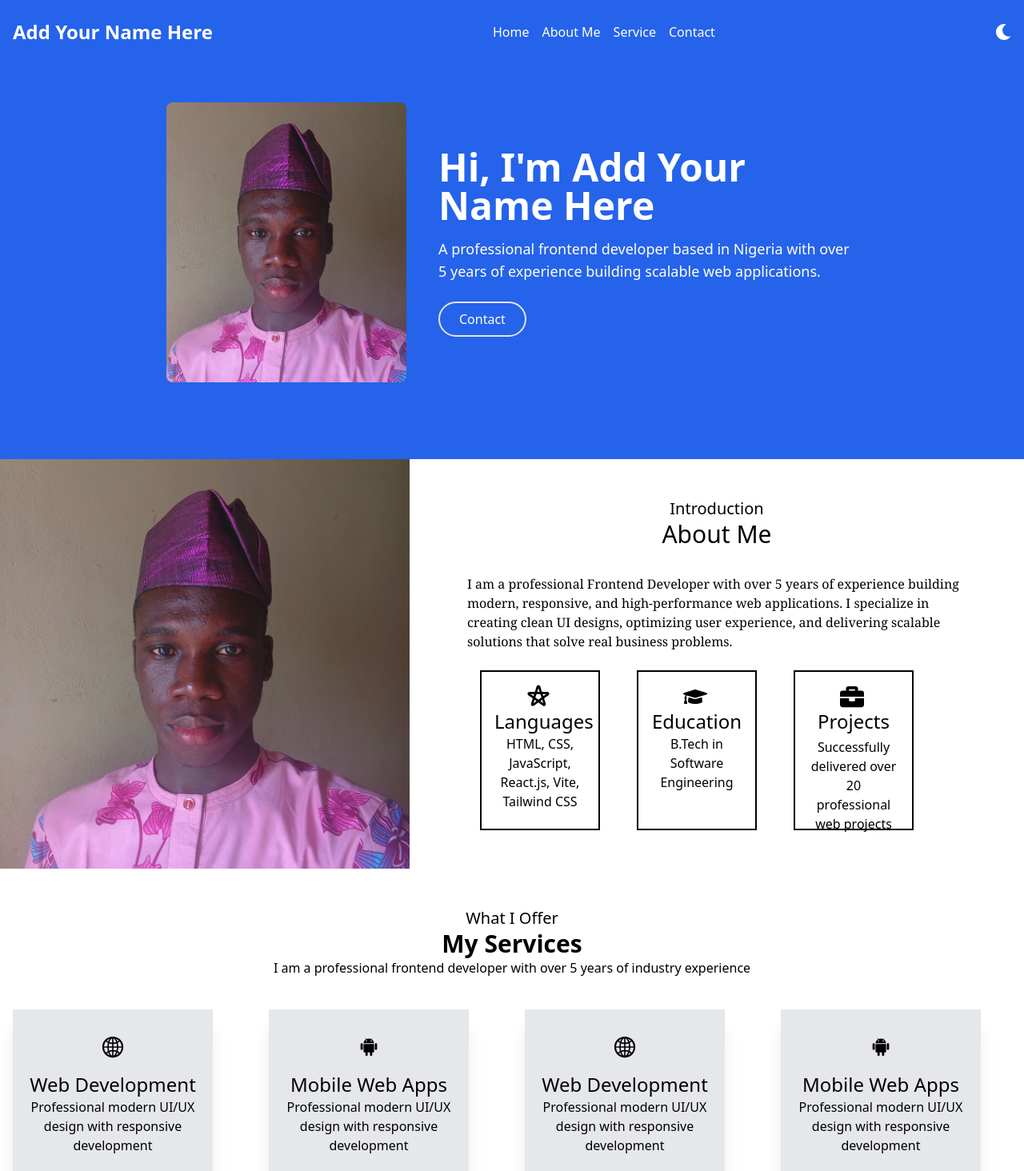
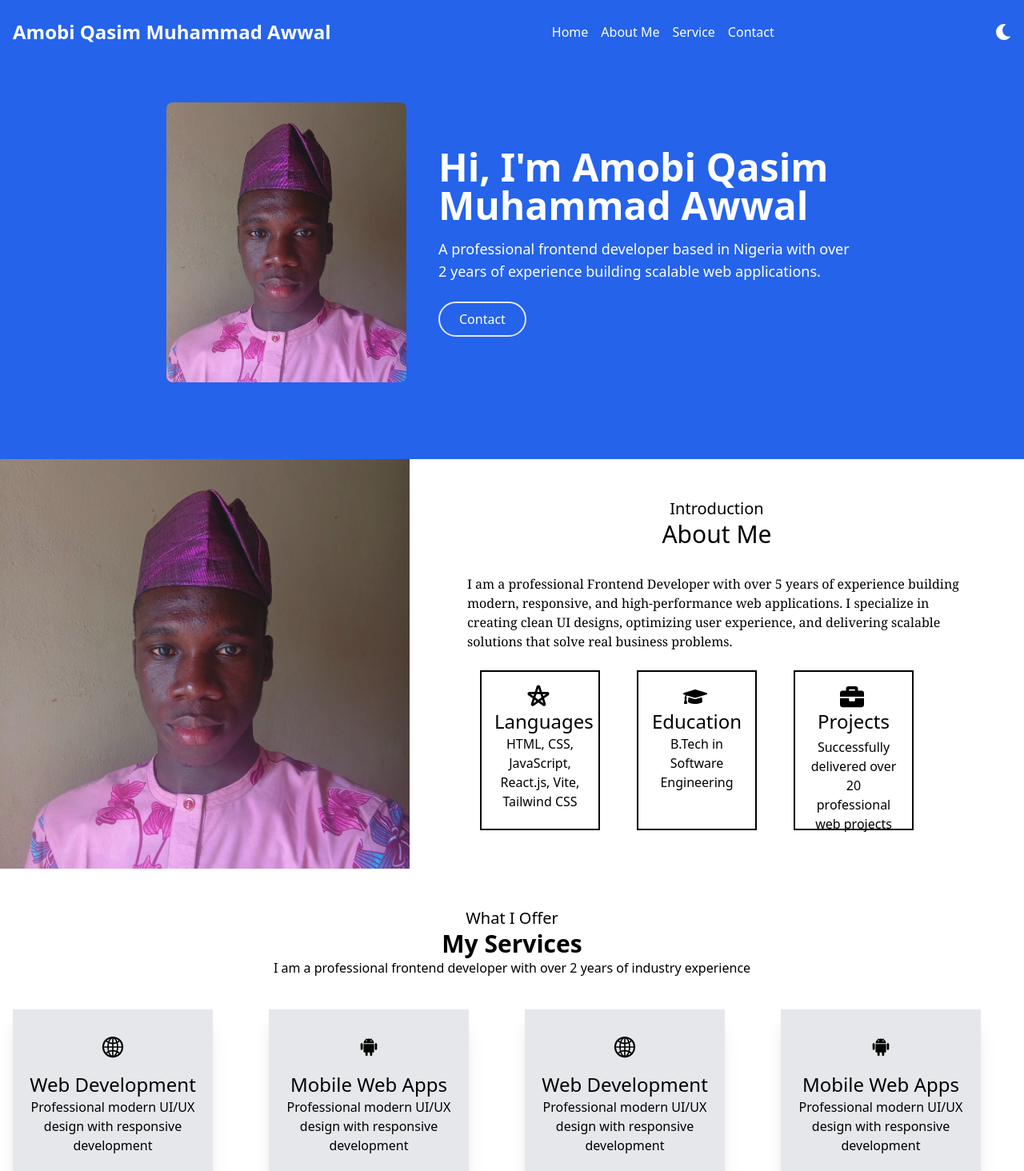
Before and after one commit to Ayray23/Portfolio, a React (Vite) app: page / in a window 1280 px wide. Shown: the top 1464 px of the page at 80% size. Built offline with nearby package versions, Linux system fonts and the light colour scheme.

Commit message:
Added the owner name to the potifolio

```diff
--- a/src/Components/Footer.jsx
+++ b/src/Components/Footer.jsx
@@ -4,7 +4,7 @@ const Footer = () => {
       <div className="mx-auto text-center">
 
         <h1 className="text-3xl font-bold mb-2">
-          Add Your Name Here<span className="text-purple-600">.</span>
+          Amobi Qasim Muhammad Awwal<span className="text-purple-600">.</span>
         </h1>
 
         <a href="mailto:yourmail@gmail.com" className="flex justify-center">
--- a/src/Pages/Home.jsx
+++ b/src/Pages/Home.jsx
@@ -23,7 +23,7 @@ const Home = ({ darkMode, toggleDarkMode }) => {
 
           <div className="container justify-between mx-auto px-4 py-3 flex items-center">
 
-            <Link to="/" className="text-2xl font-bold">Add Your Name Here</Link>
+            <Link to="/" className="text-2xl font-bold">Amobi Qasim Muhammad Awwal</Link>
 
             <ul className="hidden gap-4 p-4 md:flex">
               <li><a href="/">Home</a></li>
@@ -45,9 +45,9 @@ const Home = ({ darkMode, toggleDarkMode }) => {
             <img src={Pics} className='h-[350px] w-[300px] object-cover rounded-lg' />
 
             <div className='text-white flex-1 md:text-left mt-10 md:mt-0 md:ml-10'>
-              <h1 className='text-5xl font-bold mb-4'>Hi, I'm Add Your Name Here</h1>
+              <h1 className='text-5xl font-bold mb-4'>Hi, I'm Amobi Qasim Muhammad Awwal</h1>
               <p className='text-lg mb-6'>
-                A professional frontend developer based in Nigeria with over 5 years of experience building scalable web applications.
+                A professional frontend developer based in Nigeria with over 2 years of experience building scalable web applications.
               </p>
               <a href="#contact">
                 <button className="text-white border-2 hover:bg-blue-900 rounded-full px-6 py-2">
--- a/src/Pages/Service.jsx
+++ b/src/Pages/Service.jsx
@@ -10,7 +10,7 @@ const Service = ({ darkMode }) => {
         <div className="flex flex-col items-center">
           <h2 className="text-xl">What I Offer</h2>
           <h1 className="text-3xl font-bold">My Services</h1>
-          <p>I am a professional frontend developer with over 5 years of industry experience</p>
+          <p>I am a professional frontend developer with over 2 years of industry experience</p>
         </div>
 
         <div className="grid lg:grid-cols-4 md:grid-cols-2 grid-cols-1 justify-center gap-4 ml-12 md:ml-4 mt-10">
```
